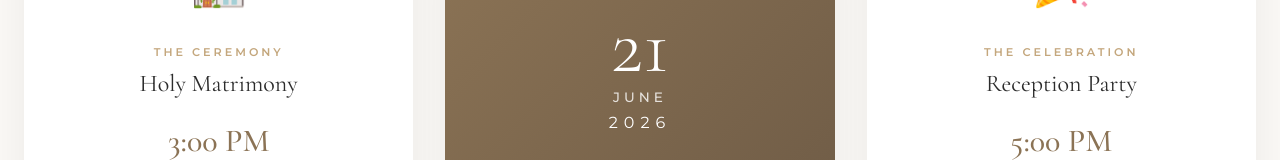
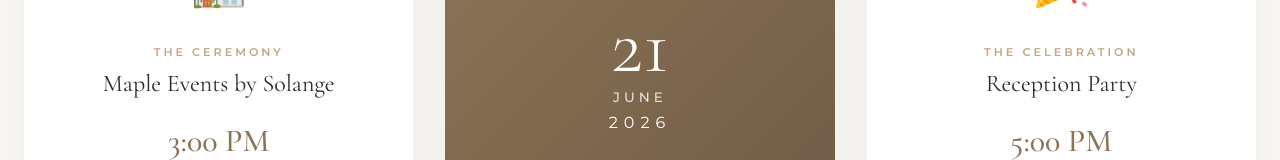
Before and after one commit to blastyboi09/wedding, a Next.js app: page /event-details in a window 1280 px wide. Shown: the part 627-787 px from the top of the page. Built offline with nearby package versions, Linux system fonts and the light colour scheme.

Commit message:
info changes

```diff
--- a/src/app/event-details/page.tsx
+++ b/src/app/event-details/page.tsx
@@ -54,7 +54,7 @@ export default function EventDetails() {
                     <div className="details__event-card reveal">
                         <div className="details__event-icon">💒</div>
                         <span className="details__event-label">The Ceremony</span>
-                        <h2 className="details__event-title">Holy Matrimony</h2>
+                        <h2 className="details__event-title">Maple Events by Solange</h2>
                         <div className="details__event-time">3:00 PM</div>
                         <p className="details__event-venue">Church Ceremony</p>
                         <p className="details__event-address">Esperanza Ilaya, Alfonso, Cavite</p>
```
